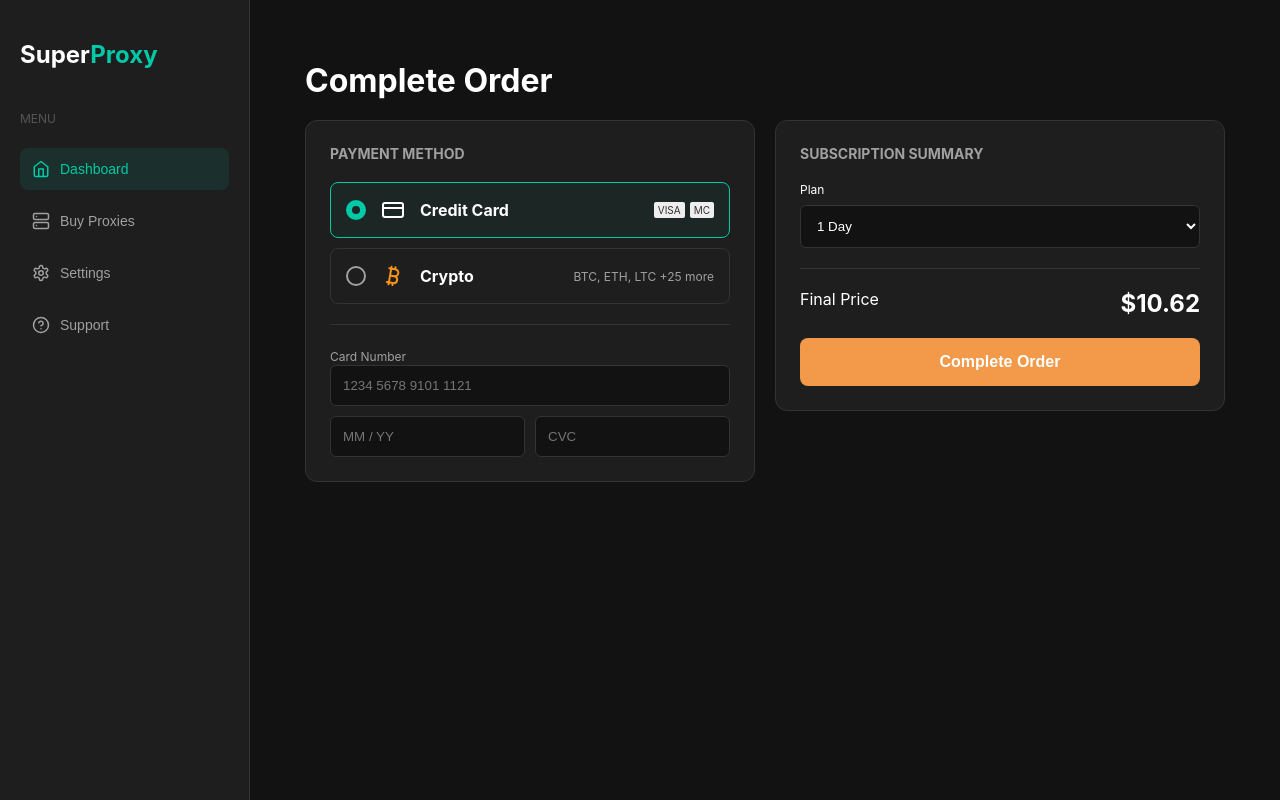
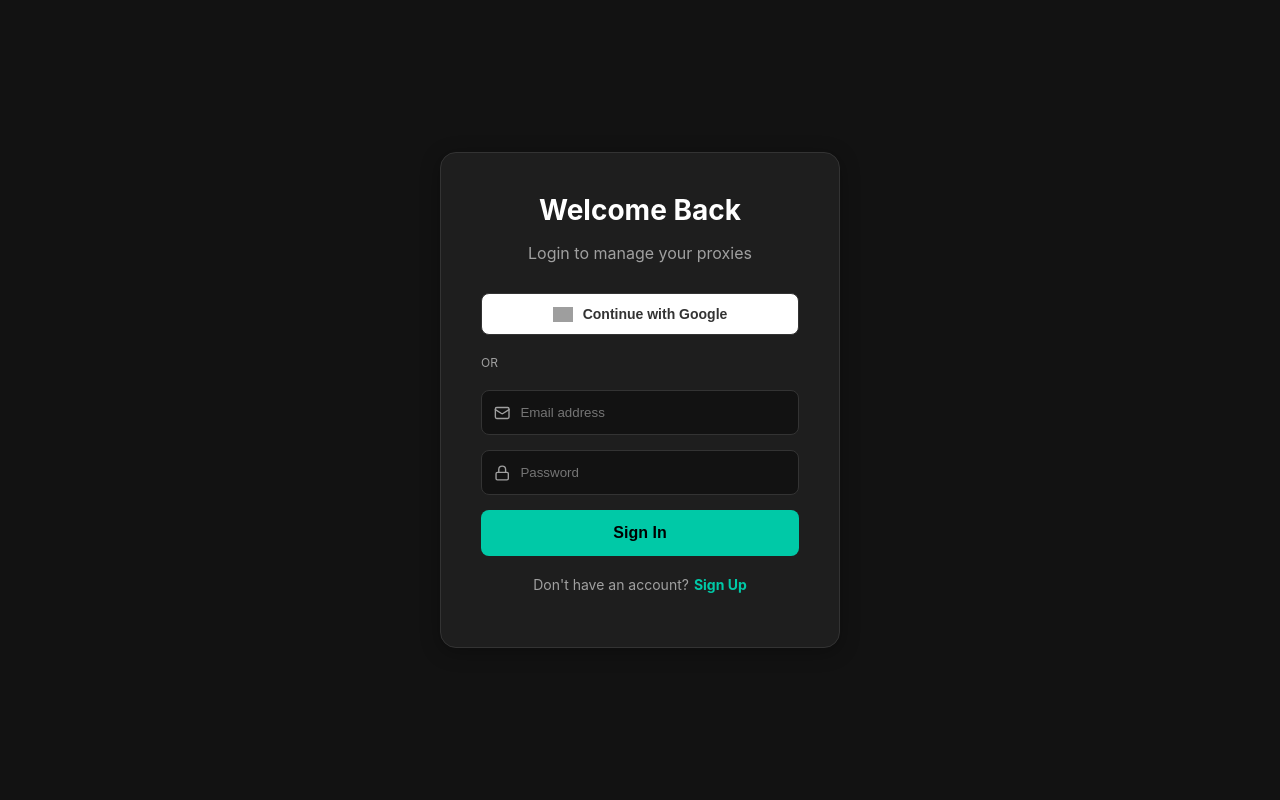
Before and after one commit to Midxv/superproxy, a React (Vite) app: page /login in a window 1280 px wide. Built offline with nearby package versions, Linux system fonts and the light colour scheme; grey boxes are pictures that could not be loaded.

Commit message:
Add Login Page and Routing

```diff
--- a/src/App.jsx
+++ b/src/App.jsx
@@ -1,15 +1,37 @@
 import React from 'react';
+import { BrowserRouter, Routes, Route, Navigate, useLocation } from 'react-router-dom';
 import Sidebar from './components/Sidebar';
 import OrderPage from './pages/OrderPage';
+import LoginPage from './pages/LoginPage';
+
+// This component handles the layout logic
+const Layout = ({ children }) => {
+    const location = useLocation();
+    // Only show Sidebar if we are NOT on the login page
+    const showSidebar = location.pathname !== '/login';
+
+    return (
+        <div style={{display: 'flex', minHeight: '100vh'}}>
+            {showSidebar && <Sidebar />}
+            <main style={{flex: 1, marginLeft: showSidebar ? '250px' : '0'}}>
+                {children}
+            </main>
+        </div>
+    );
+};
 
 function App() {
     return (
-        <div style={{display: 'flex', minHeight: '100vh'}}>
-            <Sidebar />
-            <main style={{flex: 1, marginLeft: '250px'}}>
-                <OrderPage />
-            </main>
-        </div>
+        <BrowserRouter>
+            <Layout>
+                <Routes>
+                    <Route path="/login" element={<LoginPage />} />
+                    <Route path="/dashboard" element={<OrderPage />} />
+                    {/* Default to login for now */}
+                    <Route path="*" element={<Navigate to="/login" replace />} />
+                </Routes>
+            </Layout>
+        </BrowserRouter>
     );
 }
 
--- /dev/null
+++ b/src/firebaseConfig.js
@@ -0,0 +1,17 @@
+// src/firebaseConfig.js
+import { initializeApp } from "firebase/app";
+import { getAuth, GoogleAuthProvider } from "firebase/auth";
+
+// ⚠️ REPLACE THESE VALUES WITH YOUR OWN FROM FIREBASE CONSOLE
+const firebaseConfig = {
+    apiKey: "AIzaSy...",
+    authDomain: "your-app.firebaseapp.com",
+    projectId: "your-app",
+    storageBucket: "your-app.appspot.com",
+    messagingSenderId: "123456789",
+    appId: "1:12345:web:abcde"
+};
+
+const app = initializeApp(firebaseConfig);
+export const auth = getAuth(app);
+export const googleProvider = new GoogleAuthProvider();
--- /dev/null
+++ b/src/pages/LoginPage.jsx
@@ -0,0 +1,150 @@
+import React, { useState } from 'react';
+import { auth, googleProvider } from '../firebaseConfig';
+import { signInWithPopup, createUserWithEmailAndPassword, signInWithEmailAndPassword } from 'firebase/auth';
+import { useNavigate } from 'react-router-dom';
+import { ShieldCheck, Mail, Lock } from 'lucide-react';
+
+const LoginPage = () => {
+    const [isRegistering, setIsRegistering] = useState(false);
+    const [email, setEmail] = useState('');
+    const [password, setPassword] = useState('');
+    const [error, setError] = useState('');
+    const navigate = useNavigate();
+
+    // 1. Handle Google Login
+    const handleGoogleLogin = async () => {
+        try {
+            await signInWithPopup(auth, googleProvider);
+            navigate('/dashboard'); // Redirect after success
+        } catch (err) {
+            setError(err.message);
+        }
+    };
+
+    // 2. Handle Email/Pass Login & Register
+    const handleEmailAuth = async (e) => {
+        e.preventDefault();
+        setError('');
+        try {
+            if (isRegistering) {
+                await createUserWithEmailAndPassword(auth, email, password);
+            } else {
+                await signInWithEmailAndPassword(auth, email, password);
+            }
+            navigate('/dashboard');
+        } catch (err) {
+            setError('Error: ' + err.message.replace('Firebase: ', ''));
+        }
+    };
+
+    return (
+        <div style={containerStyle}>
+            <div style={cardStyle}>
+
+                {/* Header */}
+                <div style={{textAlign: 'center', marginBottom: '30px'}}>
+                    <h2 style={{fontSize: '28px', margin: '0'}}>
+                        {isRegistering ? 'Create Account' : 'Welcome Back'}
+                    </h2>
+                    <p style={{color: 'var(--text-muted)'}}>
+                        {isRegistering ? 'Join Super Proxy today' : 'Login to manage your proxies'}
+                    </p>
+                </div>
+
+                {/* Google Button */}
+                <button onClick={handleGoogleLogin} style={googleBtnStyle}>
+                    <img src="https://www.gstatic.com/firebasejs/ui/2.0.0/images/auth/google.svg" width="20" alt="G" />
+                    <span>Continue with Google</span>
+                </button>
+
+                <div style={dividerStyle}><span>OR</span></div>
+
+                {/* Email Form */}
+                <form onSubmit={handleEmailAuth} style={{display: 'flex', flexDirection: 'column', gap: '15px'}}>
+
+                    {error && <p style={{color: '#ff4d4d', fontSize: '14px', textAlign: 'center'}}>{error}</p>}
+
+                    <div style={inputGroupStyle}>
+                        <Mail size={18} color="var(--text-muted)" />
+                        <input
+                            type="email"
+                            placeholder="Email address"
+                            value={email}
+                            onChange={(e) => setEmail(e.target.value)}
+                            required
+                            style={inputStyle}
+                        />
+                    </div>
+
+                    <div style={inputGroupStyle}>
+                        <Lock size={18} color="var(--text-muted)" />
+                        <input
+                            type="password"
+                            placeholder="Password"
+                            value={password}
+                            onChange={(e) => setPassword(e.target.value)}
+                            required
+                            style={inputStyle}
+                        />
+                    </div>
+
+                    <button type="submit" style={submitBtnStyle}>
+                        {isRegistering ? 'Sign Up' : 'Sign In'}
+                    </button>
+                </form>
+
+                {/* Toggle Login/Register */}
+                <p style={{textAlign: 'center', marginTop: '20px', fontSize: '14px', color: 'var(--text-muted)'}}>
+                    {isRegistering ? 'Already have an account?' : "Don't have an account?"}
+                    <span
+                        onClick={() => setIsRegistering(!isRegistering)}
+                        style={{color: 'var(--primary)', cursor: 'pointer', marginLeft: '5px', fontWeight: 'bold'}}
+                    >
+            {isRegistering ? 'Login' : 'Sign Up'}
+          </span>
+                </p>
+
+            </div>
+        </div>
+    );
+};
+
+// --- Styles ---
+const containerStyle = {
+    height: '100vh', display: 'flex', justifyContent: 'center', alignItems: 'center',
+    background: 'var(--bg-dark)'
+};
+
+const cardStyle = {
+    background: 'var(--bg-card)', padding: '40px', borderRadius: '16px',
+    border: '1px solid var(--border)', width: '100%', maxWidth: '400px',
+    boxShadow: '0 4px 20px rgba(0,0,0,0.3)'
+};
+
+const googleBtnStyle = {
+    width: '100%', padding: '12px', borderRadius: '8px', border: '1px solid var(--border)',
+    background: 'white', color: '#333', fontWeight: 'bold', cursor: 'pointer',
+    display: 'flex', alignItems: 'center', justifyContent: 'center', gap: '10px', fontSize: '14px'
+};
+
+const dividerStyle = {
+    display: 'flex', alignItems: 'center', margin: '20px 0', color: 'var(--text-muted)', fontSize: '12px',
+    gap: '10px'
+};
+
+const inputGroupStyle = {
+    display: 'flex', alignItems: 'center', gap: '10px',
+    background: '#121212', border: '1px solid var(--border)', borderRadius: '8px', padding: '0 12px'
+};
+
+const inputStyle = {
+    width: '100%', padding: '14px 0', background: 'transparent', border: 'none',
+    color: 'white', outline: 'none'
+};
+
+const submitBtnStyle = {
+    width: '100%', padding: '14px', borderRadius: '8px', border: 'none',
+    background: 'var(--primary)', color: '#000', fontWeight: 'bold', cursor: 'pointer', fontSize: '16px'
+};
+
+export default LoginPage;
```
